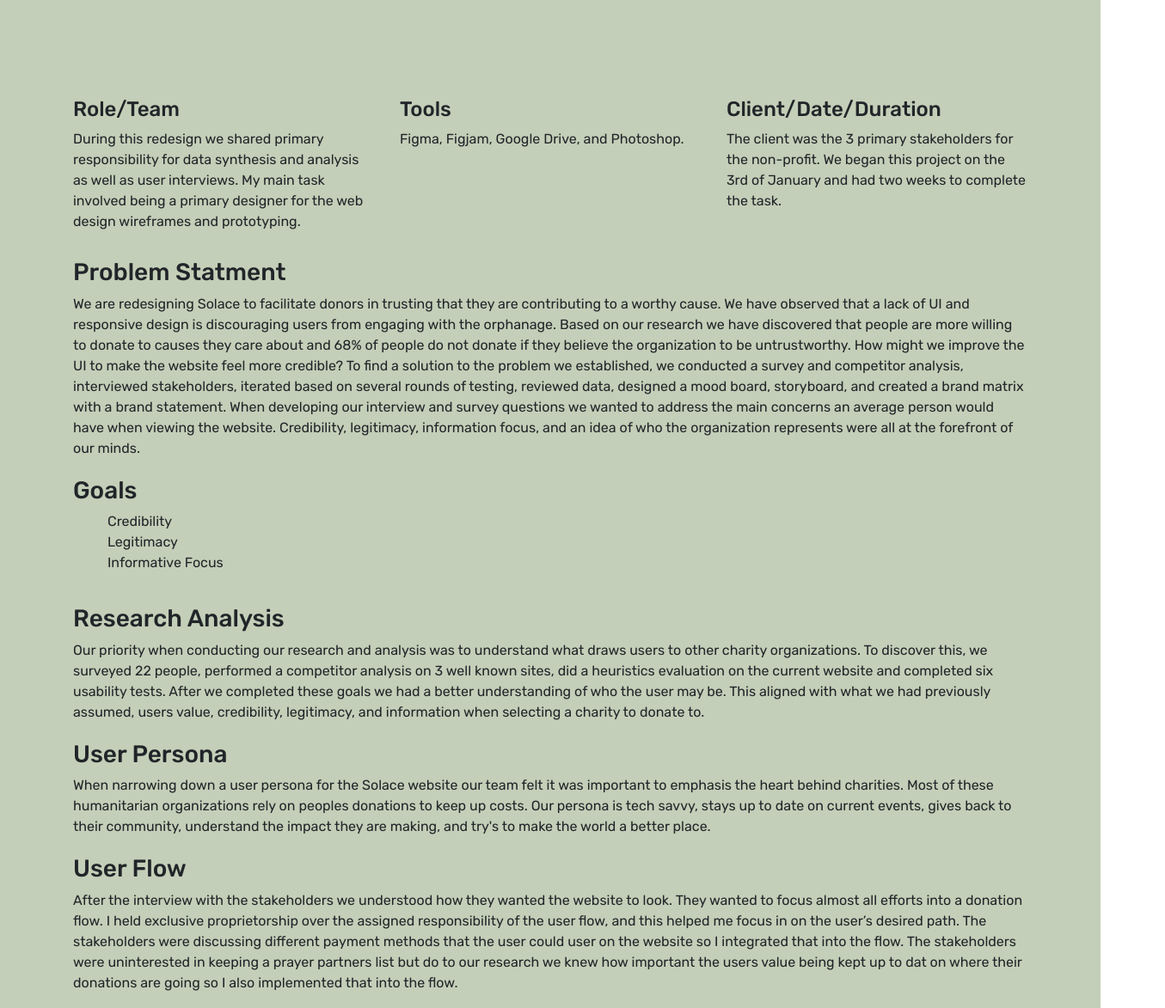
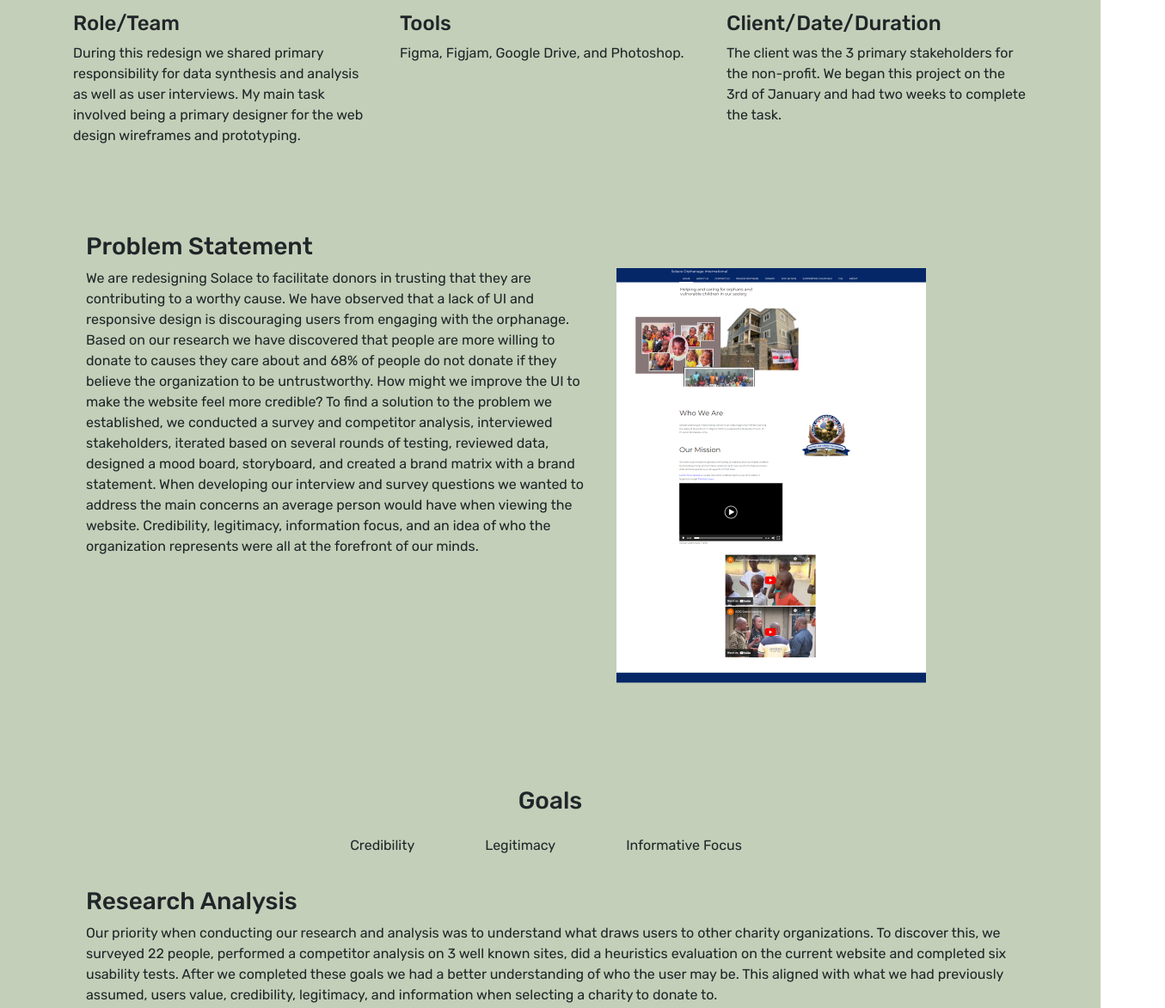
Before and after one commit to sstresnak/UX_UI_HW20, a plain HTML site: page index.html in a window 1280 px wide. Shown: the part 380-1553 px from the top of the page at 86% size, 1355 px wide, since content can reach past the window. Drawn offline with nearby package versions, Linux system fonts and the light colour scheme.

Commit message:
added images and some spacing

```diff
--- a/css/style.css
+++ b/css/style.css
@@ -17,13 +17,24 @@
 .information {
     background-color: #C3CFB8;
     padding: 20px;
-    margin-top: -100px;
+    margin-top: -200px;
     font-family: 'Rubik', sans-serif;
 }
+.problem {
+    padding-top: 70px;
+  }
+  .goal {
+    padding-top: -100px;
 
+  }
 .row {
     margin-bottom: 20px;
 }
 .col-md-4 {
     padding: 10px;
   }
+
+.no-wrap-list li {
+    white-space: nowrap;
+    padding-right: 50px;
+}
--- a/index.html
+++ b/index.html
@@ -18,7 +18,8 @@
       <a class="navbar-brand" href="#">
         <img src="images/Logo.png" height="50">
       </a>
-      <button class="navbar-toggler" type="button" data-toggle="collapse" data-target="#navbarNav" aria-controls="navbarNav" aria-expanded="false" aria-label="Toggle navigation">
+      <button class="navbar-toggler" type="button" data-toggle="collapse" data-target="#navbarNav"
+        aria-controls="navbarNav" aria-expanded="false" aria-label="Toggle navigation">
         <span class="navbar-toggler-icon"></span>
       </button>
       <div class="collapse navbar-collapse" id="navbarNav">
@@ -43,7 +44,8 @@
     <div class="jumbotron jumbotron-fluid">
       <div class="container">
         <h1 class="display-4">Non-Profit Redesign</h1>
-      <p class="lead">By redesigning the Solace Orphanages website we aim to help the stakeholders improve the UI of the
+        <p class="lead">By redesigning the Solace Orphanages website we aim to help the stakeholders improve the UI of
+          the
           website to help engage users, develop a brand voice, and build trust and credibility in the organization.</p>
       </div>
     </div>
@@ -66,42 +68,61 @@
           had two weeks to complete the task.
         </div>
       </div>
+      <div class="col-md-8 problem" style="padding-bottom: 100px;">
+        <h3>Problem Statement</h3>
         <div class="row">
-        <div class="col-md-12 problem">
-          <h3>Problem Statment</h3>
-          We are redesigning Solace to facilitate donors in trusting that they are contributing to a worthy cause. We
-          have
-          observed that a lack of UI and responsive design is discouraging users from engaging with the orphanage. Based
-          on our research we have discovered that people are more willing to donate to causes they care about and 68% of
-          people do not donate if they believe the organization to be untrustworthy. How might we improve the UI to make
-          the website feel more credible?
-          To find a solution to the problem we established, we conducted a survey and competitor analysis, interviewed
-          stakeholders, iterated based on several rounds of testing, reviewed data, designed a mood board, storyboard,
-          and
-          created a brand matrix with a brand statement. When developing our interview and survey questions we wanted to
-          address the main concerns an average person would have when viewing the website. Credibility, legitimacy,
-          information focus, and an idea of who the organization represents were all at the forefront of our minds.
+          <div class="col-md-10"> <!-- This column width can be adjusted based on your preference -->
+            <p>We are redesigning Solace to facilitate donors in trusting that they are contributing to a worthy cause.
+              We have observed that a lack of UI and responsive design is discouraging users from engaging with the
+              orphanage. Based on our research we have discovered that people are more willing to donate to causes they
+              care about and 68% of people do not donate if they believe the organization to be untrustworthy. How might
+              we improve the UI to make the website feel more credible? To find a solution to the problem we
+              established, we conducted a survey and competitor analysis, interviewed stakeholders, iterated based on
+              several rounds of testing, reviewed data, designed a mood board, storyboard, and created a brand matrix
+              with a brand statement. When developing our interview and survey questions we wanted to address the main
+              concerns an average person would have when viewing the website. Credibility, legitimacy, information
+              focus, and an idea of who the organization represents were all at the forefront of our minds.</p>
+          </div>
+          <div class="col-md-2">
+            <img src="images/HW20Soalce.png" alt="Image description">
           </div>
         </div>
-      <div class="row">
-        <div class="col-md-3">
-          <h3>Goals</h3>
-          <ul class="no-bullets">
-            <li>Credibility</li>
-            <li>Legitimacy</li>
-            <li>Informative Focus</li>
+      </div>
+      <div class="row justify-content-center align-items-center">
+        <div class="col-md-3 goal text-center">
+          <h3 class="mb-4">Goals</h3>
+          <ul class="no-bullets d-flex justify-content-center no-wrap-list">
+            <li class="mx-3">Credibility</li>
+            <li class="mx-3">Legitimacy</li>
+            <li class="mx-3" style="white-space:nowrap;">Informative Focus</li>
           </ul>
         </div>
       </div>
+      <div class="col-md-12 research">
+        <h3>Research Analysis</h3>
         <div class="row">
           <div class="col-md-12">
-          <h3>Research Analysis</h3>
             Our priority when conducting our research and analysis was to understand what draws users to other charity
-          organizations. To discover this, we surveyed 22 people, performed a competitor analysis on 3 well known sites,
-          did a heuristics evaluation on the current website and completed six usability tests. After we completed these
-          goals we had a better understanding of who the user may be. This aligned with what we had previously assumed,
+            organizations. To discover this, we surveyed 22 people, performed a competitor analysis on 3 well known
+            sites,
+            did a heuristics evaluation on the current website and completed six usability tests. After we completed
+            these
+            goals we had a better understanding of who the user may be. This aligned with what we had previously
+            assumed,
             users value, credibility, legitimacy, and information when selecting a charity to donate to.
           </div>
+        </div>
+      </div>
+      <div class="col-md-12 image-gallery">
+        <div class="row">
+          <img src="images/HW20STATS.png">
+          <img src="images/HW20STATS2.png">
+        </div>
+      </div>
+    </div>
+    <div class="col-md-4">
+      <img src="images/HW20COMPARE.png">
+      <img src="images/HW20REDLINE.png">
     </div>
     <div class="row">
       <div class="col-md-12">
@@ -110,6 +131,11 @@
         behind charities. Most of these humanitarian organizations rely on peoples donations to keep up costs. Our
         persona is tech savvy, stays up to date on current events, gives back to their community, understand the
         impact they are making, and try's to make the world a better place.
+      </div>
+    </div>
+    <div class="col-md-12 user">
+      <div class="row">
+        <img src="images/HW20USERPERSONA.png">
       </div>
     </div>
     <div class="row">
@@ -124,6 +150,11 @@
         into the flow.
       </div>
     </div>
+    <div class="col-md-12 flow">
+      <div class="row">
+        <img src="images/HW20USERFLOW.png">
+      </div>
+    </div>
     <div class="row">
       <div class="col-md-12">
         <h3>Concepts, Sketching, Wireframes</h3>
@@ -135,6 +166,14 @@
         UI designs.
       </div>
     </div>
+    <div class="col-md-12 concept">
+      <div class="row">
+        <img src="images/HW20WIREFRAME.png">
+        <img src="images/HW20WIREFRAME2.png">
+        <img src="images/HW20WIREFRAME3.png">
+        <img src="images/HW20WIREFRAME4.png">
+      </div>
+    </div>
     <div class="row">
       <div class="col-md-12">
         <h3>Concepts, Sketching, Wireframes</h3>
@@ -144,6 +183,17 @@
         organization is and why you should donate. We included the donate button at the top and the middle of the page
         for easy access as well. We focused on legitimizing the checkout process by cross referencing several existing
         UI designs.
+      </div>
+    </div>
+    <div class="col-md-12 flow">
+      <div class="row">
+        <img src="images/image 17.png">
+        <img src="images/HW20MID.png">
+        <img src="images/HW20MID2.png">
+        <img src="images/HW20MID3.png">
+        <img src="images/HW20MID4.png">
+        <img src="images/HW20MID5.png">
+        <img src="images/HW20GIF.png">
       </div>
     </div>
     <div class="row">
```
Also changed, not shown: images/image 17.png (added). Lines whose indentation alone changed are shown as unchanged.
